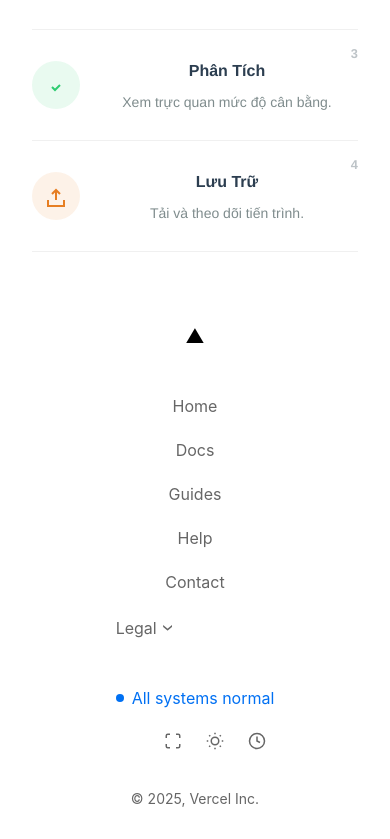
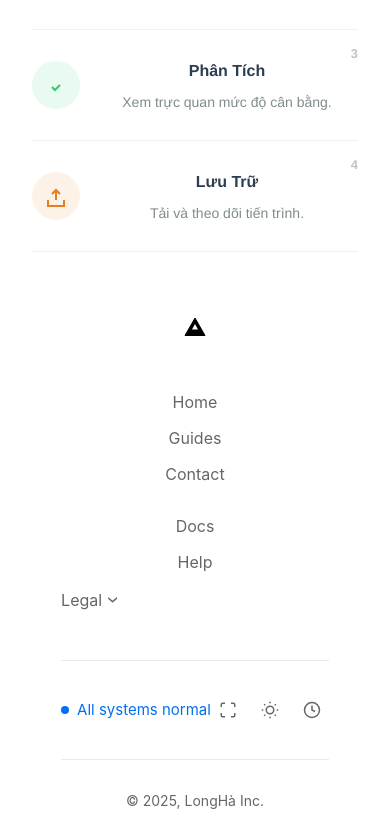
Before and after one commit to longhangoc/vue, a Vue app: page / in a window 390 px wide. Shown: the part 1535-2374 px from the top of the page. Built offline with nearby package versions, Linux system fonts and the light colour scheme.

Commit message:
Update Footer.vue

```diff
--- a/src/components/Footer.vue
+++ b/src/components/Footer.vue
@@ -2,26 +2,31 @@
 <template>
   <footer class="footer">
     <!-- Logo -->
-    <div class="logo">▲</div>
+    <div class="logo">
+      <svg viewBox="0 0 24 24" width="24" height="24" class="logo-svg">
+        <path d="M12 2L2 19.5h20L12 2z"
+              fill="currentColor"
+              stroke="currentColor"
+              stroke-width="1"
+              stroke-linejoin="round"/>
+        <path d="M9 13.5L12 8l3 5.5H9z"
+              fill="white"
+              stroke="none"/>
+      </svg>
+    </div>
 
-    <!-- Main Navigation Grid -->
-    <div class="nav-grid">
-      <div class="nav-item">
+    <!-- Left Navigation -->
+    <div class="nav-section">
+      <div class="nav-column">
         <a href="/" class="nav-link">Home</a>
-      </div>
-      <div class="nav-item">
-        <a href="/docs" class="nav-link">Docs</a>
-      </div>
-      <div class="nav-item">
         <a href="/guides" class="nav-link">Guides</a>
-      </div>
-      <div class="nav-item">
-        <a href="/help" class="nav-link">Help</a>
-      </div>
-      <div class="nav-item">
         <a href="/contact" class="nav-link">Contact</a>
       </div>
-      <div class="nav-item">
+
+      <!-- Right Navigation -->
+      <div class="nav-column">
+        <a href="/docs" class="nav-link">Docs</a>
+        <a href="/help" class="nav-link">Help</a>
         <div class="dropdown">
           <button class="dropdown-button">
             Legal
@@ -61,7 +66,7 @@
 
     <!-- Copyright -->
     <div class="copyright">
-      © {{ currentYear }}, Vercel Inc.
+      © {{ currentYear }}, LongHà Inc.
     </div>
   </footer>
 </template>
@@ -86,17 +91,28 @@ export default {
 }
 
 .logo {
-  font-size: 1.2rem;
   margin-bottom: 3rem;
   color: #000;
 }
 
-.nav-grid {
-  display: grid;
-  grid-template-columns: repeat(2, 1fr);
+.logo-svg {
+  transition: transform 0.3s ease;
+}
+
+.logo:hover .logo-svg {
+  transform: scale(1.1);
+}
+
+.nav-section {
+  display: flex;
+  gap: 8rem;
+  margin-bottom: 3rem;
+}
+
+.nav-column {
+  display: flex;
+  flex-direction: column;
   gap: 1.5rem;
-  margin-bottom: 3rem;
-  max-width: 400px;
 }
 
 .nav-link {
@@ -139,6 +155,8 @@ export default {
   justify-content: space-between;
   align-items: center;
   margin: 2rem 0;
+  border-top: 1px solid #eaeaea;
+  padding-top: 2rem;
 }
 
 .status {
@@ -185,22 +203,30 @@ export default {
   color: #666;
   font-size: 0.875rem;
   margin-top: 2rem;
+  border-top: 1px solid #eaeaea;
+  padding-top: 2rem;
 }
 
 @media (max-width: 640px) {
-  .nav-grid {
-    grid-template-columns: 1fr;
+  .footer {
+    padding: 1.5rem;
+  }
+
+  .nav-section {
+    flex-direction: column;
+    gap: 2rem;
+  }
+
+  .nav-column {
+    gap: 1rem;
   }
 
   .status-bar {
-    flex-direction: column;
-    align-items: flex-start;
-    gap: 1rem;
+    margin: 1.5rem 0;
   }
 
-  .tools {
-    width: 100%;
-    justify-content: flex-end;
+  .status-text {
+    font-size: 0.938rem;
   }
 }
 </style>
```
